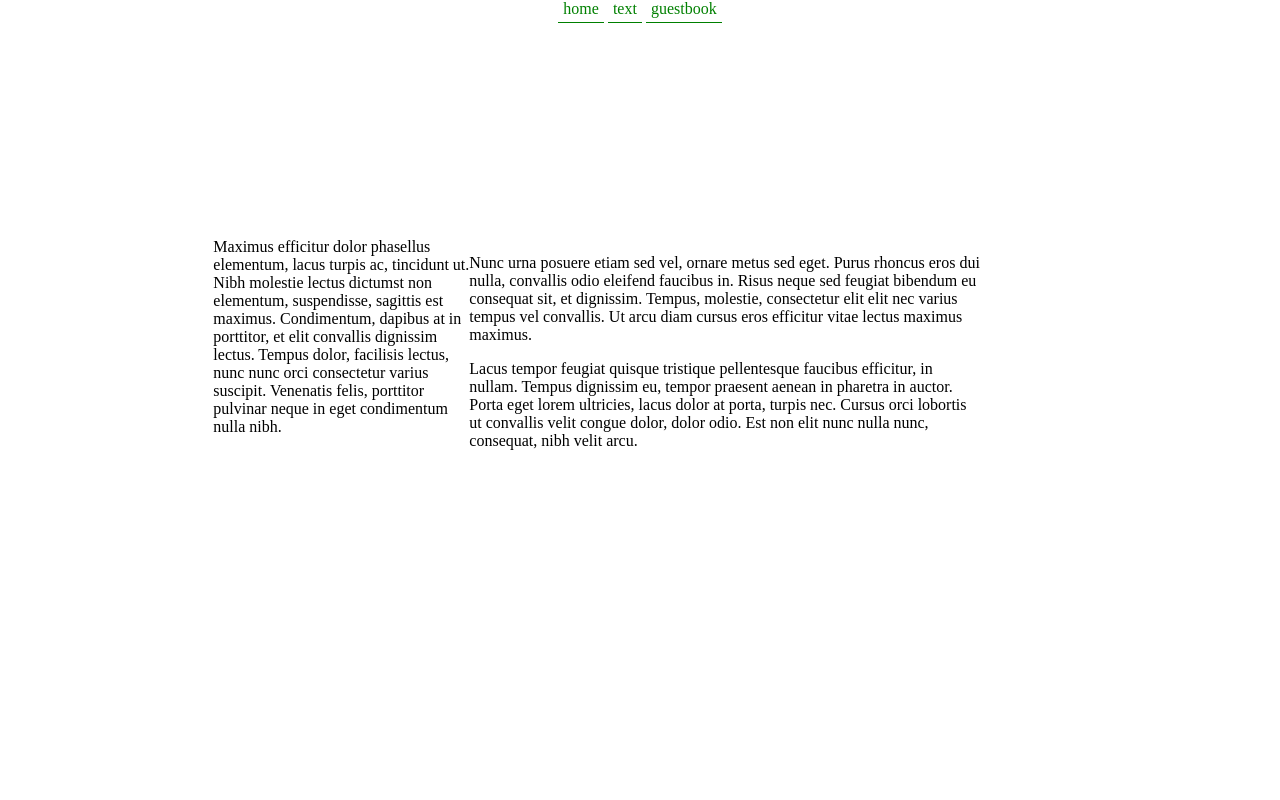
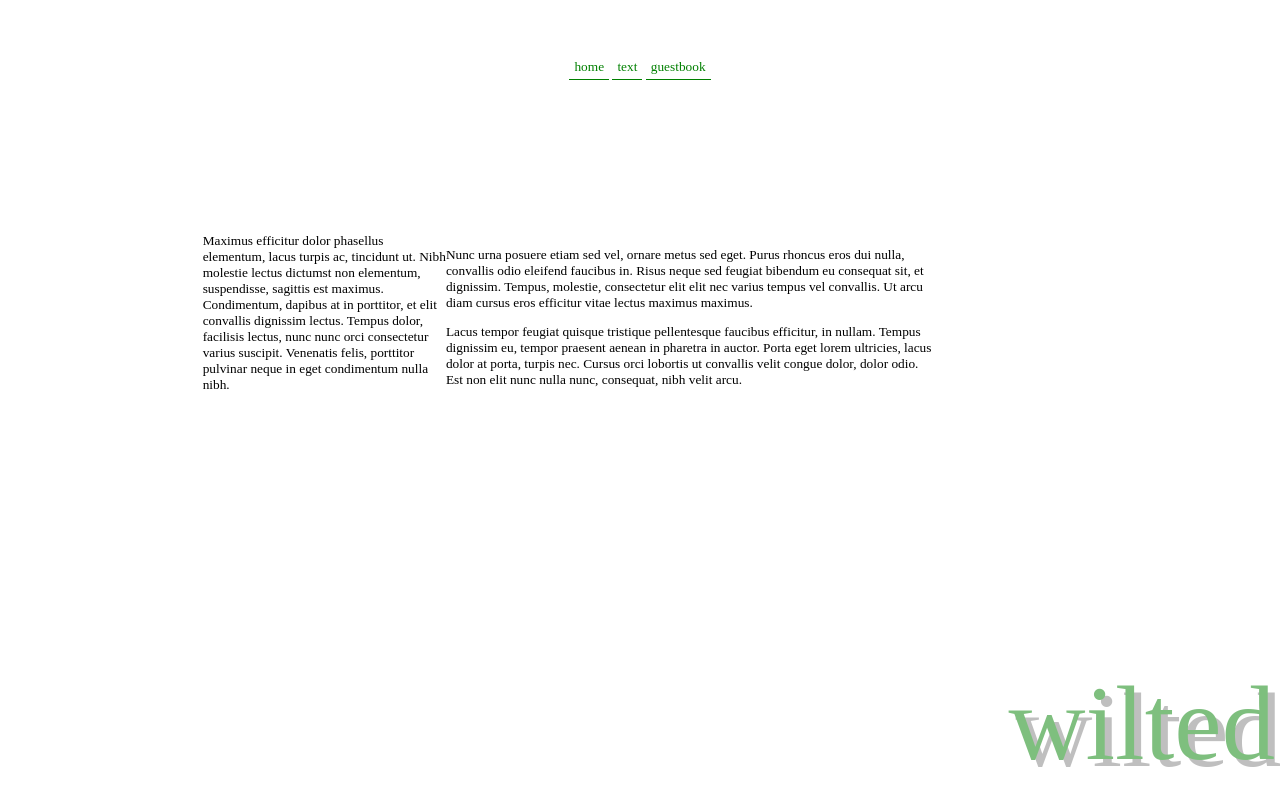
Before and after one commit to niruh/wilted, a PHP site: page /index.html in a window 1280 px wide. Run offline with PHP 8.4, Linux system fonts and the light colour scheme.

Commit message:
some minor changes

```diff
--- a/css/default.css
+++ b/css/default.css
@@ -1,5 +1,6 @@
 body {
   font-family: LibertinusSerifDisplay-Regular;
+  font-size: 10pt;
   margin: 0;
   background: url(file:///Users/e/Documents/wilted/det/hills.jpg);
   background-size: cover;
@@ -12,8 +13,16 @@ body {
   display: grid;
   width: 100vw;
   height: 100vh;
-  grid-template-rows: 0.25fr 1fr 0.2fr;
+  grid-template-rows: 0.25fr 1fr 0.25fr;
   grid-template-columns: 0.25fr 1fr 0.25fr;
+}
+
+.name {
+  grid-area: 3/3/auto/auto;
+  font-size: 8em;
+  opacity: 0.5;
+  color: rgba(255, 255, 255, 0);
+  text-shadow: -5px -5px green, 2px 2px gray;
 }
 
 .dim {
@@ -23,7 +32,8 @@ body {
 
 header {
   grid-area: 1/1/1/4;
-  background: rgb(255, 255, 255);
+  display: grid;
+  grid-template-rows: auto auto;
 }
 
 .spotlight {
@@ -42,9 +52,9 @@ header {
 }
 
 header nav {
-  margin: 0 auto;
-  width: 70%;
   text-align: center;
+  align-self: bottom;
+  grid-area: 2/1/3/auto;
 }
 
 a {
--- a/css/default.scss
+++ b/css/default.scss
@@ -4,6 +4,7 @@ $display-title: LibertinusKeyboard-Regular;
 
 body {
   font-family: $text;
+  font-size: 10pt;
   margin: 0;
   background: url(file:///Users/e/Documents/wilted/det/hills.jpg);
   background-size: cover;
@@ -16,8 +17,15 @@ body {
   display: grid;
   width: 100vw;
   height: 100vh;
-  grid-template-rows: 0.25fr 1fr 0.2fr;
+  grid-template-rows: 0.25fr 1fr 0.25fr;
   grid-template-columns: 0.25fr 1fr 0.25fr;
+}
+.name {
+  grid-area: 3 / 3 / auto / auto;
+  font-size: 8em;
+  opacity: .5;
+  color: rgba(255,255,255,0);
+  text-shadow: -5px -5px green, 2px 2px gray;
 }
 .dim {
   grid-area: 2 / 1 / 4 / 4;
@@ -25,7 +33,9 @@ body {
 }
 header {
   grid-area: 1 / 1 / 1 / 4;
-  background: rgba(255,255,255,1);
+//  background: rgba(255,255,255,1);
+  display: grid;
+  grid-template-rows: auto auto;
 }
 .spotlight {
   grid-area: 2 / 2 / 2 / 3;
@@ -40,9 +50,9 @@ header {
   width: 60%;
 }
 header nav {
-  margin: 0 auto;
-  width: 70%;
   text-align: center;
+  align-self: bottom;
+  grid-area: 2 / 1 / 3 / auto;
 }
 a {
   color: #9a9a9a;
--- a/index.html
+++ b/index.html
@@ -9,6 +9,10 @@
   <body>
 
   <div class="content">
+
+    <div class="name">
+        wilted
+    </div>
 
     <header>
         <nav>
```
Also changed, not shown: 1 other file.
